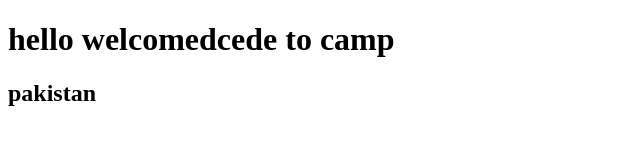
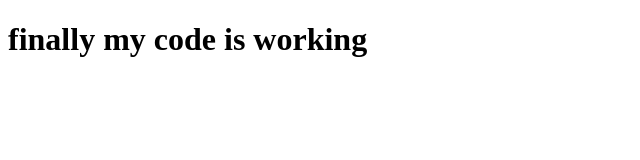
Before and after one commit to alikigithub/bootcampstart, a plain HTML site: page index.html in a window 1280 px wide. Shown: the whole page, without its empty margins (0-640 px from the left). Drawn offline with Linux system fonts and the light colour scheme.

Commit message:
finaly my code is working

```diff
--- a/index.html
+++ b/index.html
@@ -7,8 +7,7 @@
     <title>Document</title>
 </head>
 <body>
-    <h1>hello welcomedcede to camp</h1>
-    <h2> pakistan
-    </h2>
+    <h1> finally my code is working</h1>
+
 </body>
 </html>
```
